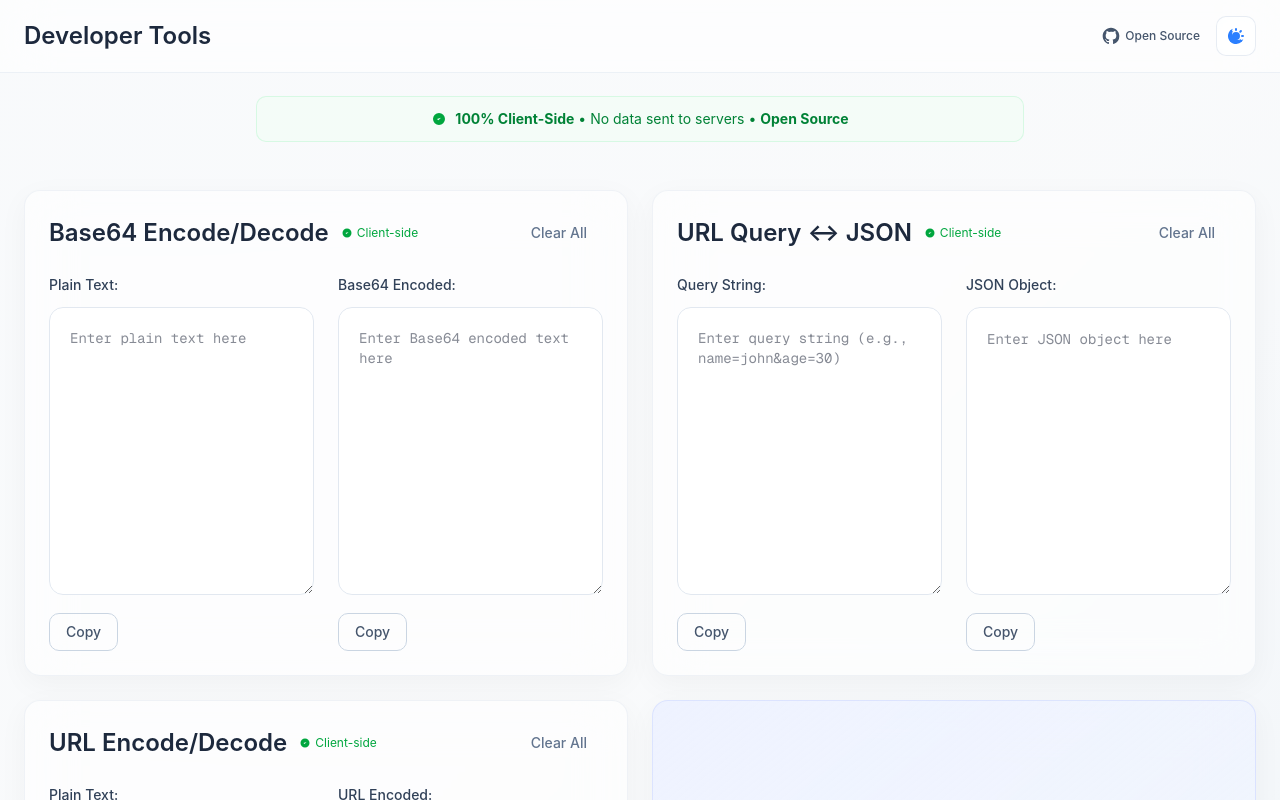
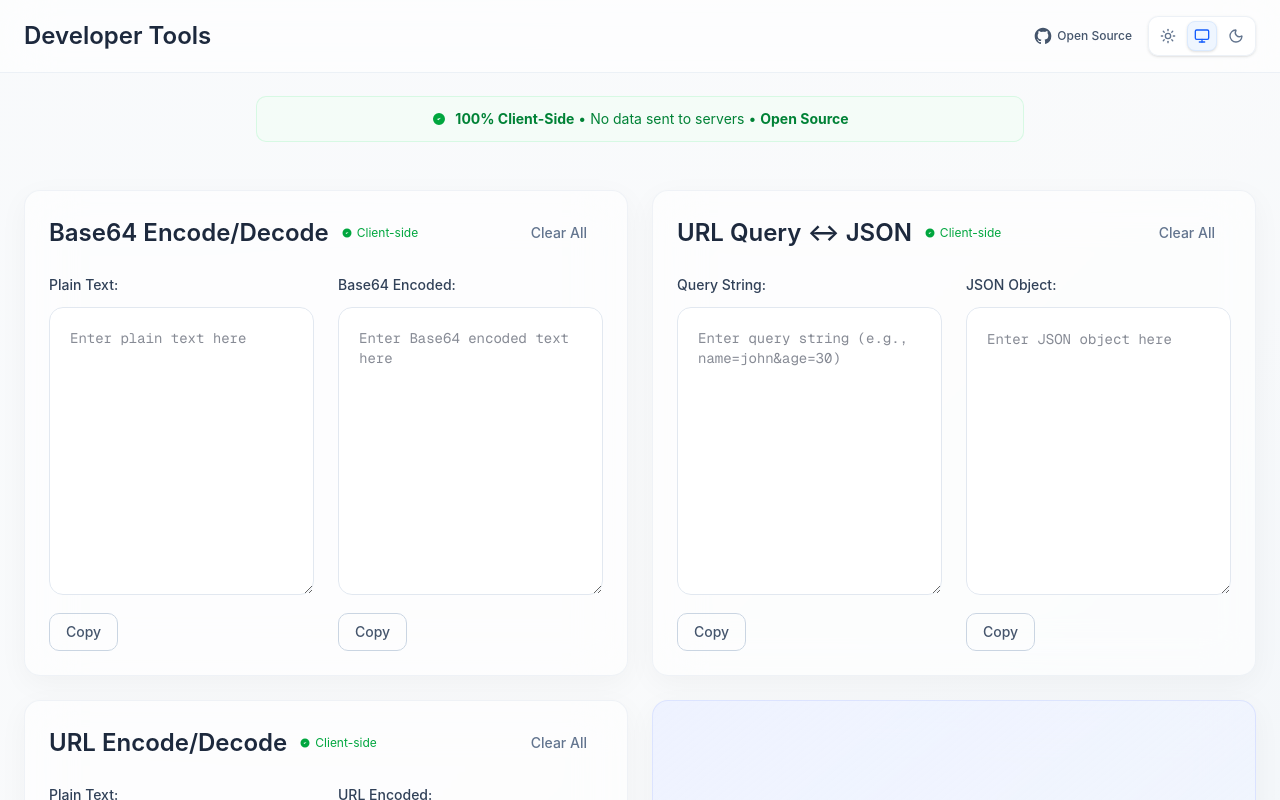
Before and after one commit to okxiaochen/tools.xiaochen.dev, a Next.js app: page / in a window 1280 px wide. Shown: the top 800 px of the page. Built offline with nearby package versions, Linux system fonts and the light colour scheme.

Commit message:
refactor: replace dropdown theme toggle with a direct button group using Lucide icons

```diff
--- a/src/components/DarkModeToggle.tsx
+++ b/src/components/DarkModeToggle.tsx
@@ -1,137 +1,69 @@
 'use client';
 
 import { useTheme } from 'next-themes';
-import { useEffect, useState, useRef } from 'react';
+import { useEffect, useState } from 'react';
+import { Sun, Moon, Monitor } from 'lucide-react';
 
 export default function DarkModeToggle() {
   const [mounted, setMounted] = useState(false);
-  const [isOpen, setIsOpen] = useState(false);
-  const { theme, setTheme, resolvedTheme } = useTheme();
-  const dropdownRef = useRef<HTMLDivElement>(null);
+  const { theme, setTheme } = useTheme();
 
+  // Next-themes hydration mismatch prevention
   useEffect(() => {
     setMounted(true);
   }, []);
 
-  useEffect(() => {
-    function handleClickOutside(event: MouseEvent) {
-      if (dropdownRef.current && !dropdownRef.current.contains(event.target as Node)) {
-        setIsOpen(false);
-      }
-    }
-
-    if (isOpen) {
-      document.addEventListener('mousedown', handleClickOutside);
-    }
-
-    return () => {
-      document.removeEventListener('mousedown', handleClickOutside);
-    };
-  }, [isOpen]);
-
   if (!mounted) {
+    // Placeholder matching the same layout before hydration
     return (
-      <button className="p-2 rounded-lg bg-white/40 dark:bg-slate-800/60 w-10 h-10 flex items-center justify-center border border-slate-200/80 dark:border-slate-600/60 backdrop-blur-sm">
-        <div className="w-5 h-5 bg-slate-400 rounded-full"></div>
-      </button>
+      <div className="flex items-center p-1 bg-white/60 dark:bg-slate-900/40 backdrop-blur-md rounded-lg border border-slate-200/60 dark:border-slate-700/60 shadow-sm">
+        <div className="w-7 h-7" />
+        <div className="w-7 h-7" />
+        <div className="w-7 h-7" />
+      </div>
     );
   }
 
-  // Get the current icon to display - shows user's choice
-  const getCurrentIcon = () => {
-    // Show user's choice, not the actual theme state
-    switch (theme) {
-      case 'light':
-        // User selected light mode, show sun icon
   return (
-          <svg className="w-5 h-5 text-yellow-500" fill="currentColor" viewBox="0 0 20 20">
-            <path
-              fillRule="evenodd"
-              d="M10 2a1 1 0 011 1v1a1 1 0 11-2 0V3a1 1 0 011-1zm4 8a4 4 0 11-8 0 4 4 0 018 0zm-.464 4.95l.707.707a1 1 0 001.414-1.414l-.707-.707a1 1 0 00-1.414 1.414zm2.12-10.607a1 1 0 010 1.414l-.706.707a1 1 0 11-1.414-1.414l.707-.707a1 1 0 011.414 0zM17 11a1 1 0 100-2h-1a1 1 0 100 2h1zm-7 4a1 1 0 011 1v1a1 1 0 11-2 0v-1a1 1 0 011-1zM5.05 6.464A1 1 0 106.465 5.05l-.708-.707a1 1 0 00-1.414 1.414l.707.707zm1.414 8.486l-.707.707a1 1 0 01-1.414-1.414l.707-.707a1 1 0 011.414 1.414zM4 11a1 1 0 100-2H3a1 1 0 000 2h1z"
-              clipRule="evenodd"
-            />
-          </svg>
-        );
-      case 'dark':
-        // User selected dark mode, show moon icon
-        return (
-          <svg className="w-5 h-5 text-gray-300" fill="currentColor" viewBox="0 0 20 20">
-            <path d="M17.293 13.293A8 8 0 016.707 2.707a8.001 8.001 0 1010.586 10.586z" />
-          </svg>
-        );
-      case 'system':
-      default:
-        // User selected system mode, show half sun half moon icon
-        return (
-          <svg className="w-5 h-5 text-blue-500" fill="currentColor" viewBox="0 0 20 20">
-            <path d="M10 2a1 1 0 011 1v1a1 1 0 11-2 0V3a1 1 0 011-1zm4 8a4 4 0 11-8 0 4 4 0 018 0zm-.464 4.95l.707.707a1 1 0 001.414-1.414l-.707-.707a1 1 0 00-1.414 1.414zm2.12-10.607a1 1 0 010 1.414l-.706.707a1 1 0 11-1.414-1.414l.707-.707a1 1 0 011.414 0zM17 11a1 1 0 100-2h-1a1 1 0 100 2h1zm-7 4a1 1 0 011 1v1a1 1 0 11-2 0v-1a1 1 0 011-1zM5.05 6.464A1 1 0 106.465 5.05l-.708-.707a1 1 0 00-1.414 1.414l.707.707zm1.414 8.486l-.707.707a1 1 0 01-1.414-1.414l.707-.707a1 1 0 011.414 1.414zM4 11a1 1 0 100-2H3a1 1 0 000 2h1z" clipRule="evenodd" />
-            <path d="M17.293 13.293A8 8 0 016.707 2.707a8.001 8.001 0 1010.586 10.586z" />
-          </svg>
-        );
-    }
-  };
-
-  return (
-    <div className="relative" ref={dropdownRef}>
+    <div className="flex items-center flex-row p-1 bg-white/60 dark:bg-slate-900/40 backdrop-blur-md rounded-lg border border-slate-200/60 dark:border-slate-700/60 shadow-sm gap-1">
       <button
-        onClick={() => setIsOpen(!isOpen)}
-        className="p-2 rounded-lg bg-white/40 dark:bg-slate-800/60 hover:bg-white/60 dark:hover:bg-slate-700/60 transition-colors w-10 h-10 flex items-center justify-center border border-slate-200/80 dark:border-slate-600/60 backdrop-blur-sm"
-        aria-label="Toggle theme"
+        onClick={() => setTheme('light')}
+        className={`p-1.5 rounded-md transition-all duration-200 flex items-center justify-center ${
+          theme === 'light'
+            ? 'bg-blue-50 dark:bg-blue-900/20 text-blue-600 dark:text-blue-400 shadow-sm border border-blue-100 dark:border-blue-800/40'
+            : 'text-slate-500 hover:text-slate-700 dark:text-slate-400 dark:hover:text-slate-200 hover:bg-slate-100/50 dark:hover:bg-slate-800/50 border border-transparent'
+        }`}
+        aria-label="Light mode"
+        title="Light mode"
       >
-        {getCurrentIcon()}
+        <Sun className="w-4 h-4" />
       </button>
 
-      {isOpen && (
-        <div className="absolute right-0 mt-2 w-32 bg-white dark:bg-gray-800 rounded-lg shadow-lg border border-gray-200 dark:border-gray-700 z-50">
       <button
-            onClick={() => {
-              setTheme('light');
-              setIsOpen(false);
-            }}
-            className={`w-full px-4 py-2 text-left text-sm hover:bg-gray-100 dark:hover:bg-gray-700 flex items-center gap-2 rounded-t-lg ${
-              theme === 'light' ? 'bg-blue-50 dark:bg-blue-900/20 text-blue-600 dark:text-blue-400' : 'text-gray-700 dark:text-gray-300'
+        onClick={() => setTheme('system')}
+        className={`p-1.5 rounded-md transition-all duration-200 flex items-center justify-center ${
+          theme === 'system'
+            ? 'bg-blue-50 dark:bg-blue-900/20 text-blue-600 dark:text-blue-400 shadow-sm border border-blue-100 dark:border-blue-800/40'
+            : 'text-slate-500 hover:text-slate-700 dark:text-slate-400 dark:hover:text-slate-200 hover:bg-slate-100/50 dark:hover:bg-slate-800/50 border border-transparent'
         }`}
+        aria-label="System mode"
+        title="System mode"
       >
-            <svg className="w-4 h-4" fill="currentColor" viewBox="0 0 20 20">
-              <path
-                fillRule="evenodd"
-                d="M10 2a1 1 0 011 1v1a1 1 0 11-2 0V3a1 1 0 011-1zm4 8a4 4 0 11-8 0 4 4 0 018 0zm-.464 4.95l.707.707a1 1 0 001.414-1.414l-.707-.707a1 1 0 00-1.414 1.414zm2.12-10.607a1 1 0 010 1.414l-.706.707a1 1 0 11-1.414-1.414l.707-.707a1 1 0 011.414 0zM17 11a1 1 0 100-2h-1a1 1 0 100 2h1zm-7 4a1 1 0 011 1v1a1 1 0 11-2 0v-1a1 1 0 011-1zM5.05 6.464A1 1 0 106.465 5.05l-.708-.707a1 1 0 00-1.414 1.414l.707.707zm1.414 8.486l-.707.707a1 1 0 01-1.414-1.414l.707-.707a1 1 0 011.414 1.414zM4 11a1 1 0 100-2H3a1 1 0 000 2h1z"
-                clipRule="evenodd"
-              />
-            </svg>
-            Light
+        <Monitor className="w-4 h-4" />
       </button>
+
       <button
-            onClick={() => {
-              setTheme('dark');
-              setIsOpen(false);
-            }}
-            className={`w-full px-4 py-2 text-left text-sm hover:bg-gray-100 dark:hover:bg-gray-700 flex items-center gap-2 ${
-              theme === 'dark' ? 'bg-blue-50 dark:bg-blue-900/20 text-blue-600 dark:text-blue-400' : 'text-gray-700 dark:text-gray-300'
+        onClick={() => setTheme('dark')}
+        className={`p-1.5 rounded-md transition-all duration-200 flex items-center justify-center ${
+          theme === 'dark'
+            ? 'bg-blue-50 dark:bg-blue-900/20 text-blue-600 dark:text-blue-400 shadow-sm border border-blue-100 dark:border-blue-800/40'
+            : 'text-slate-500 hover:text-slate-700 dark:text-slate-400 dark:hover:text-slate-200 hover:bg-slate-100/50 dark:hover:bg-slate-800/50 border border-transparent'
         }`}
+        aria-label="Dark mode"
+        title="Dark mode"
       >
-            <svg className="w-4 h-4" fill="currentColor" viewBox="0 0 20 20">
-              <path d="M17.293 13.293A8 8 0 016.707 2.707a8.001 8.001 0 1010.586 10.586z" />
-            </svg>
-            Dark
+        <Moon className="w-4 h-4" />
       </button>
-          <button
-            onClick={() => {
-              setTheme('system');
-              setIsOpen(false);
-            }}
-            className={`w-full px-4 py-2 text-left text-sm hover:bg-gray-100 dark:hover:bg-gray-700 flex items-center gap-2 rounded-b-lg ${
-              theme === 'system' ? 'bg-blue-50 dark:bg-blue-900/20 text-blue-600 dark:text-blue-400' : 'text-gray-700 dark:text-gray-300'
-            }`}
-          >
-            <svg className="w-4 h-4" fill="currentColor" viewBox="0 0 20 20">
-              <path d="M10 2a1 1 0 011 1v1a1 1 0 11-2 0V3a1 1 0 011-1zm4 8a4 4 0 11-8 0 4 4 0 018 0zm-.464 4.95l.707.707a1 1 0 001.414-1.414l-.707-.707a1 1 0 00-1.414 1.414zm2.12-10.607a1 1 0 010 1.414l-.706.707a1 1 0 11-1.414-1.414l.707-.707a1 1 0 011.414 0zM17 11a1 1 0 100-2h-1a1 1 0 100 2h1zm-7 4a1 1 0 011 1v1a1 1 0 11-2 0v-1a1 1 0 011-1zM5.05 6.464A1 1 0 106.465 5.05l-.708-.707a1 1 0 00-1.414 1.414l.707.707zm1.414 8.486l-.707.707a1 1 0 01-1.414-1.414l.707-.707a1 1 0 011.414 1.414zM4 11a1 1 0 100-2H3a1 1 0 000 2h1z" clipRule="evenodd" />
-              <path d="M17.293 13.293A8 8 0 016.707 2.707a8.001 8.001 0 1010.586 10.586z" />
-            </svg>
-            System
-          </button>
-        </div>
-      )}
     </div>
   );
 }
```
Lines whose indentation alone changed are shown as unchanged.
